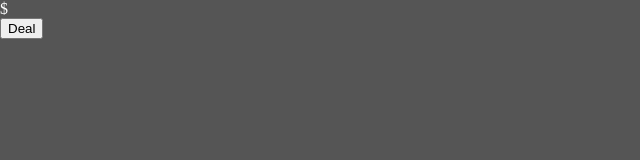
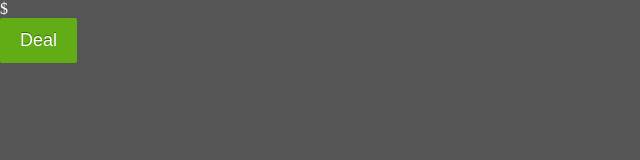
Before and after one commit to ahtohbi4/poker, a plain HTML site: page index.html in a window 1280 px wide. Shown: the whole page, without its empty margins (0-640 px from the left). Drawn offline with Linux system fonts and the light colour scheme.

Commit message:
css for Button was added

```diff
--- a/style.css
+++ b/style.css
@@ -20,6 +20,27 @@ body {
 }
 .poker__count::before {
     content: attr(data-currency);
+}
+
+.button {
+  display: inline-block;
+  box-sizing: content-box;
+  cursor: pointer;
+  padding: 9px 20px;
+  border: none;
+  border-radius: 2px;
+  font: normal 18px/27px Arial, Helvetica, sans-serif;
+  color: #fff;
+  background: #62ac15;
+  text-shadow: 0 -1px 0 rgba(0, 0, 0, .4);
+}
+.button:hover {
+  background: #6fba22;
+  transition: all 200ms cubic-bezier(.5, 0, .5, 1) 10ms;
+}
+.button:active {
+  background: #62ac15;
+  box-shadow: 0 1px 4px 0 rgb(65,105,23) inset;
 }
 
 .card {
```
